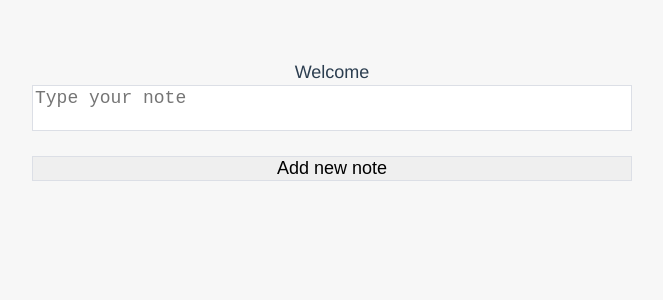
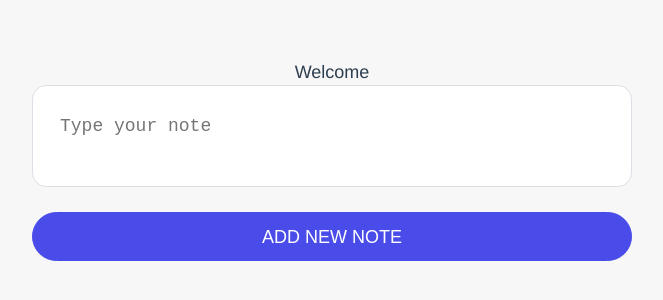
Before and after one commit to Al-x-R/notes_vue, a Vue app: page /#/ in a window 1280 px wide. Shown: the top 300 px of the page, without its empty margins (308-971 px from the left). Built offline with nearby package versions, Linux system fonts and the light colour scheme.

Commit message:
Added UI styles for button, text area, links.

```diff
--- /dev/null
+++ b/src/assets/scss/common/button.scss
@@ -0,0 +1,35 @@
+.btn {
+  display: inline-block;
+  padding: .8em 2em;
+  line-height: 1;
+  text-transform: uppercase;
+  cursor: pointer;
+  border-radius: 30px;
+
+  // default btn
+  &.btnDefaul {
+    color: #ffffff;
+    border: 1px solid #333333;
+    background-color: #333333;
+  }
+
+  // primiry btn
+  &.btnPrimary {
+    color: #ffffff;
+    border: 1px solid #494ce8;
+    background-color: #494ce8;
+  }
+
+  // danger btn
+  &.btnDanger {
+    color: #ffffff;
+    border: 1px solid hsl(0, 48%, 48%);
+    background-color: #b53f3f;
+  }
+
+  &.btnWhite {
+    color: #333333;
+    border: 1px solid #ffffff;
+    background-color: #ffffff;
+  }
+}
--- a/src/assets/scss/common/common.scss
+++ b/src/assets/scss/common/common.scss
@@ -4,13 +4,13 @@
 //@import 'title';
 
 //// Contorls
-//@import 'controls';
+@import 'controls';
 
 ///Link
-//@import 'link';
+@import 'link';
 
 // Button
-//@import 'button';
+@import 'button';
 
 // Navbar
 //@import 'navbar';
--- /dev/null
+++ b/src/assets/scss/common/controls.scss
@@ -0,0 +1,19 @@
+label {
+  display: block;
+  font-size: 16px;
+  margin-bottom: 10px;
+  text-align: center;
+}
+input {
+  padding: 16px 26px;
+  margin-bottom: 30px;
+  border-radius: 20px;
+}
+textarea {
+  padding: 30px 27px;
+  border-radius: 14px;
+  margin-bottom: 30px;
+}
+input, textarea {
+  width: 100%;
+}
--- /dev/null
+++ b/src/assets/scss/common/link.scss
@@ -0,0 +1,28 @@
+@import '../utils/vars';
+
+.link {
+  cursor: pointer;
+  color: $purple-color;
+  &:hover {
+    text-decoration: underline;
+    border-bottom: none;
+  }
+  &.isWhite {
+    border-bottom: 1px solid #ffffff;
+    color: #ffffff;
+  }
+  &.isFalse {
+    border-bottom: 1px solid $danger-color;
+    color: $danger-color;
+  }
+  &.isTrue {
+    border-bottom: 1px solid $success-color;
+    color: $success-color;
+  }
+  // active link
+  &.isActive,
+  &.router-link-active,
+  &.router-link-exact-active {
+    text-decoration: underline;
+  }
+}
```
